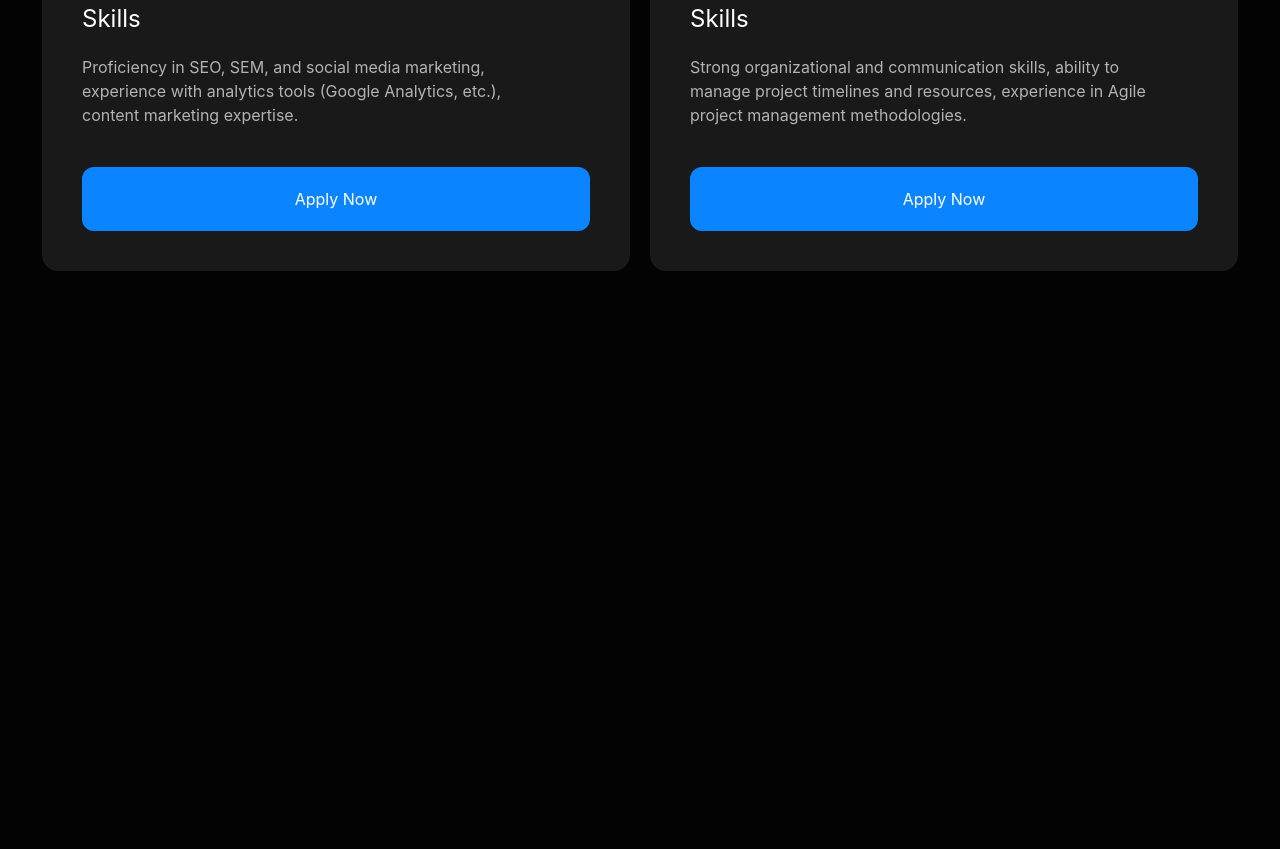
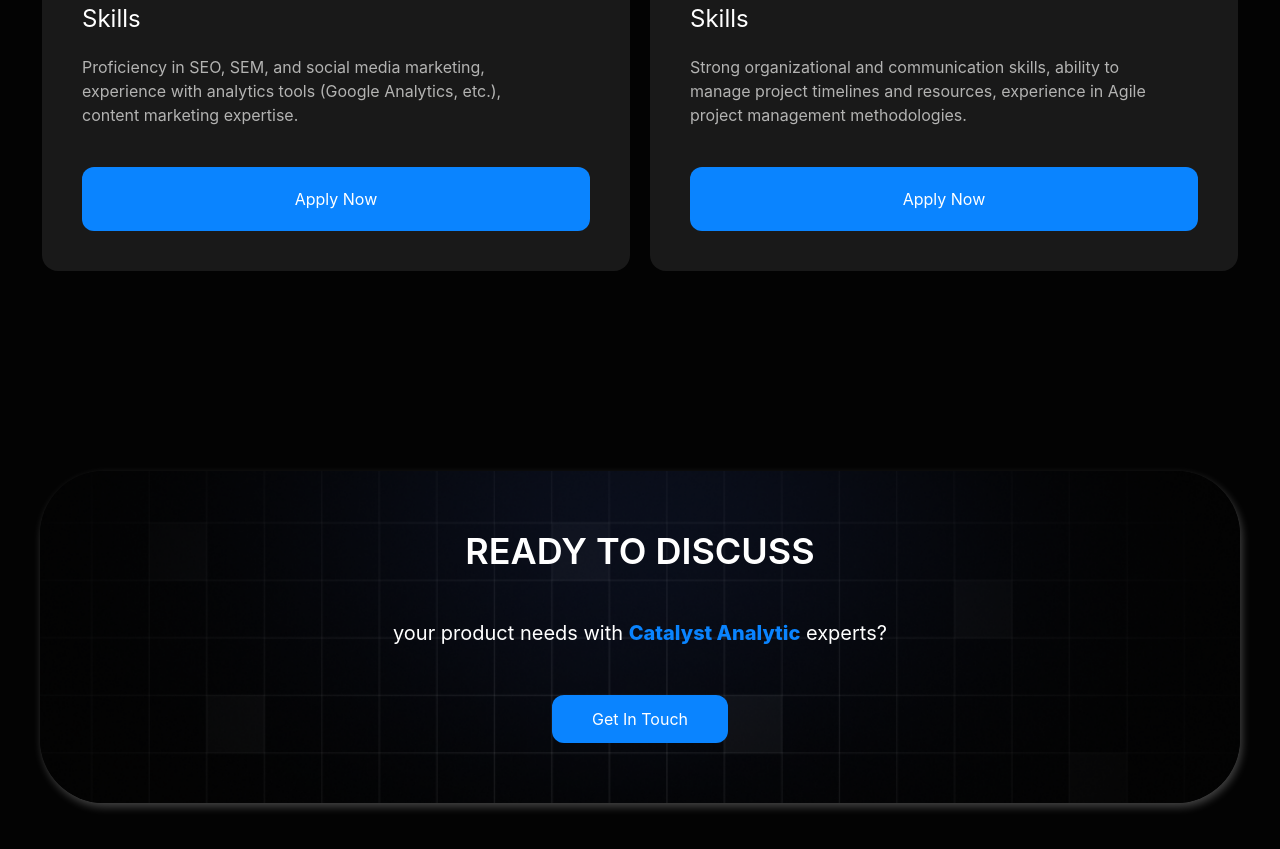
Before and after one commit to Vikingstrong/Exam-3, a website: page src/page3.html in a window 1280 px wide. Shown: the part 1845-2694 px from the top of the page. Before the commit the page ends 2216 px from the top, so only its background shows below. Drawn offline with nearby package versions, Linux system fonts and the light colour scheme; files that its build step writes are made by us from their sources.

Commit message:
Add section 4 on page 3

```diff
--- a/src/page3.html
+++ b/src/page3.html
@@ -131,6 +131,12 @@
             </div>
         </div>
     </section>
+
+    <section style="background-image: url(./img/pg3/section4/fon.png);" class="flex items-center text-center flex-col gap-10 lg:gap-12 shadow-[2px_4px_8px_#FFFFFF40] rounded-3xl lg:rounded-[64px] max-w-300 m-auto p-5 py-15 my-15 lg:px-0 lg:py-15 lg:my-25 bg-no-repeat bg-cover">
+        <h2 class="text-3xl lg:text-4xl font-semibold">READY TO DISCUSS</h2>
+        <p class="text-xl">your product needs with <span class="text-[#0A84FF] font-extrabold">Catalyst Analytic</span> experts?</p>
+        <button class="bg-[#0A84FF] rounded-xl py-3 px-10 text-white">Get In Touch</button>
+    </section>
 </main>
 </body>
 </html>
```
Also changed, not shown: src/img/pg3/section4/fon.png (added).
